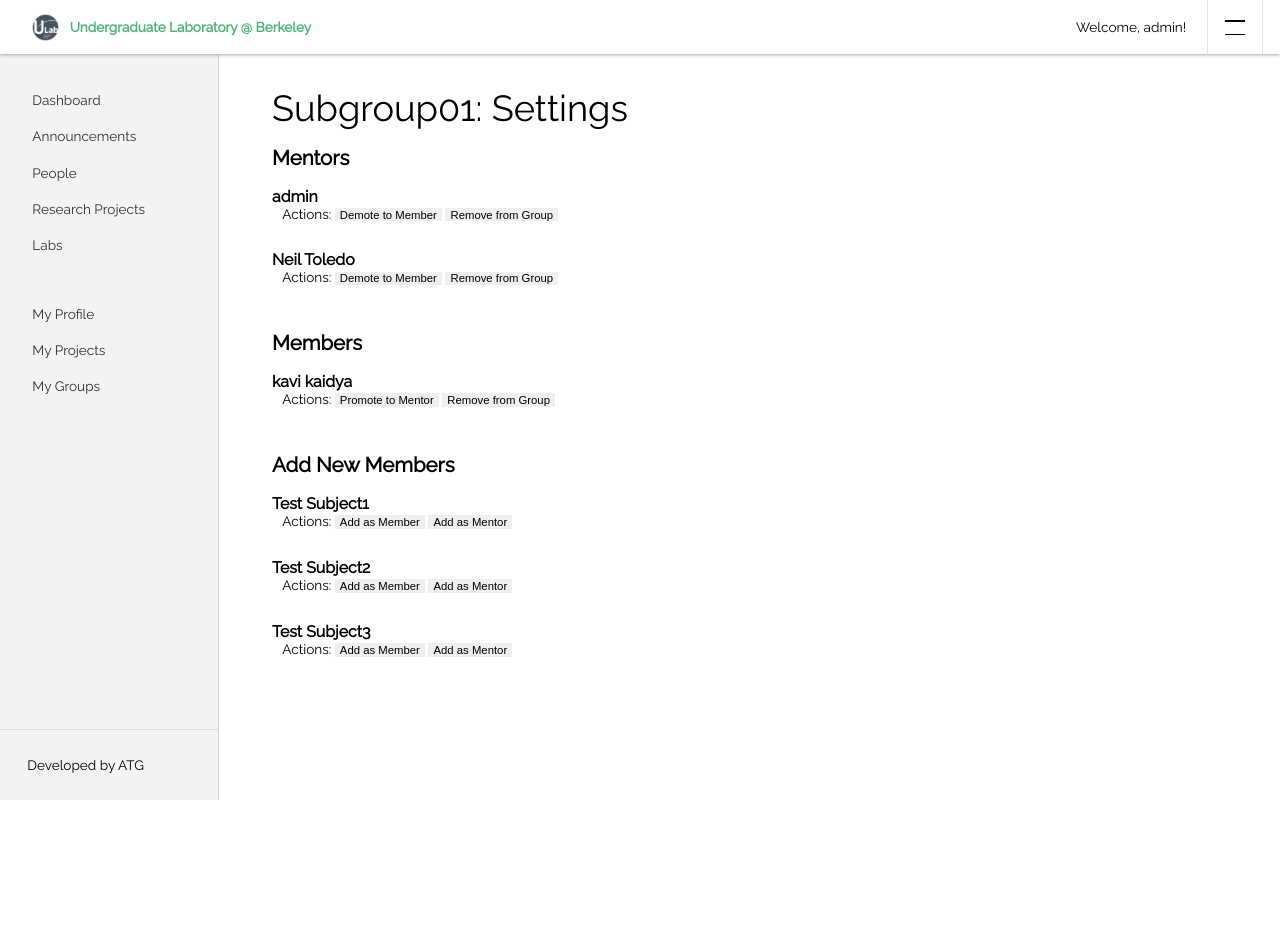
After one commit to undergrad-lab-at-berkeley/member-dashboard, a Django app: page /dashboard/groups/1/settings in a window 1280 px wide; the page is wider, and only the part inside the window is pictured. The commit adds this page. Shown: the top 926 px of that part. Run offline with Django 3.2, Linux system fonts and the light colour scheme; a user stored in the database is signed in; data comes from the database, SQL or seed files in the repository; both versions use the stored data as it was after the commit.

Commit message:
added group user management

```diff
--- a/ulabDashboard/dashboard/templates/dashboard/projects_directory.html
+++ b/ulabDashboard/dashboard/templates/dashboard/projects_directory.html
@@ -6,7 +6,8 @@
 	    <h1 class='content-title'> Research Projects </h1>
 	    <form class='content-search-form' action="{% url 'projects' %}" method="GET">
     		<input class='content-search' type="text" placeholder="Search.." name="search">
-	    </form>	</div>
+	    </form>
+  </div>
   {% for project in projects %}
       <div class='announcment-entry'>
         <a href="{% url 'project' proj_id=project.id %}"> <span class='msg-title'>
--- a/ulabDashboard/dashboard/templates/dashboard/subgroup.html
+++ b/ulabDashboard/dashboard/templates/dashboard/subgroup.html
@@ -5,6 +5,11 @@
 
     <h1 class='content-title'> {{ group.name }}</h1>
     <p class='msg-description medium-text'>Lab: {{ group.lab.name }}</p>
+    {% if user_is_mentor  %}
+      <p class='msg-description medium-text'>
+        <a href="{% url 'group_settings' group_id=group.id %}" class='edit-link'>
+          Subgroup Settings</a>
+    {% endif %}
     <p class='msg-description medium-text'>Description:</p>
     <div class='msg-description medium-text about-container'>{{ group.description | linebreaks }}</div>
 
--- /dev/null
+++ b/ulabDashboard/dashboard/templates/dashboard/subgroup_settings.html
@@ -0,0 +1,52 @@
+{% extends 'dashboard/layout.html' %}
+{% load static %}
+
+{% block content %}
+    <h1 class='content-title'> {{ group.name }}: Settings</h1>
+
+	<h2> Mentors </h2>
+	{% for person in group.mentors.all %}
+      	<div class='announcment-entry'>
+			<a href="{% url 'profile' username=person.user.username %}" class='msg-title'> {{ person.full_name }} </a>
+			<div class='options-row'>
+				<form action="{{ request.path }}" method="post" class="">
+			        {% csrf_token %}
+					<span style="padding-left: 12px;"> Actions: </span>
+					<button name="moveToMembers" value="{{ person.id }}">Demote to Member</button>
+					<button name="removeFromGroup" value="{{ person.id }}">Remove from Group</button>
+				</form>
+			</div>
+		</div>
+    {% endfor %}
+
+	<h2> Members </h2>
+		{% for person in group.members.all %}
+      	<div class='announcment-entry'>
+			<a href="{% url 'profile' username=person.user.username %}" class='msg-title'> {{ person.full_name }} </a>
+			<div class='options-row'>
+				<form action="{{ request.path }}" method="post" class="">
+			        {% csrf_token %}
+					<span style="padding-left: 12px;"> Actions: </span>
+					<button name="moveToMentors" value="{{ person.id }}">Promote to Mentor</button>
+					<button name="removeFromGroup" value="{{ person.id }}">Remove from Group</button>
+				</form>
+			</div>
+		</div>
+    {% endfor %}
+
+	<h2> Add New Members </h2>
+	{% for person in people %}
+      	<div class='announcment-entry'>
+			<a href="{% url 'profile' username=person.user.username %}" class='msg-title'> {{ person.full_name }} </a>
+			<div class='options-row'>
+				<form action="{{ request.path }}" method="post" class="">
+			        {% csrf_token %}
+					<span style="padding-left: 12px;"> Actions: </span>
+					<button name="moveToMembers" value="{{ person.id }}">Add as Member</button>
+					<button name="moveToMentors" value="{{ person.id }}">Add as Mentor</button>
+				</form>
+			</div>
+		</div>
+    {% endfor %}
+
+{% endblock %}
--- a/ulabDashboard/dashboard/urls.py
+++ b/ulabDashboard/dashboard/urls.py
@@ -16,6 +16,7 @@ urlpatterns = [
     path('projects/my_projects', views.user_projects, name='user_projects'),
     path('people/<slug:username>/edit', views.edit_profile, name='edit_profile'),
     path('groups/<int:group_id>/', views.group_page, name='group'),
+    path('groups/<int:group_id>/settings', views.group_settings, name='group_settings'),
     path('groups/', views.user_groups, name='user_groups'),
 ]
 
--- a/ulabDashboard/dashboard/views.py
+++ b/ulabDashboard/dashboard/views.py
@@ -209,11 +209,59 @@ def edit_announcement(request, announcement_id):
 @check_login
 def group_page(request, group_id):
     group = get_object_or_404(Subgroup, pk=group_id)
+    user_is_mentor = False
+    if not request.user.is_anonymous and request.user.member in group.mentors.all():
+      user_is_mentor = True
     context = {
       'group': group,
+      'user_is_mentor': user_is_mentor,
       'form': AuthenticationForm()
     }
     return render(request, 'dashboard/subgroup.html', context)
+
+@check_login
+def group_settings(request, group_id):
+    group = get_object_or_404(Subgroup, pk=group_id)
+    if request.user.is_anonymous or request.user.member not in group.mentors.all():
+      return HttpResponseRedirect(reverse('all_announcements'))
+
+    if request.method == 'POST':
+      if request.POST.get("moveToMembers"):
+        member = get_object_or_404(Member, pk=request.POST.get("moveToMembers"))
+        if member not in group.members.all():
+          group.members.add(member)
+        if member in group.mentors.all():
+          group.mentors.remove(member)
+      elif request.POST.get("moveToMentors"):
+        member = get_object_or_404(Member, pk=request.POST.get("moveToMentors"))
+        if member not in group.mentors.all():
+          group.mentors.add(member)
+        if member in group.members.all():
+          group.members.remove(member)
+      elif request.POST.get("removeFromGroup"):
+        member = get_object_or_404(Member, pk=request.POST.get("removeFromGroup"))
+        if member in group.mentors.all():
+          group.mentors.remove(member)
+        if member in group.members.all():
+          group.members.remove(member)
+      return HttpResponseRedirect(reverse('group_settings', kwargs={'group_id': group_id}))
+
+      # userForm = EditUserForm(request.POST, instance=auth_user, prefix="userForm")
+      # memberForm = EditMemberForm(request.POST, instance=profile, prefix="memberForm")
+      # if userForm.is_valid() and memberForm.is_valid():
+      #   auth_user.save()
+      #   profile.save()
+      #   return HttpResponseRedirect(reverse('profile', kwargs={
+      #     'username': auth_user.username
+      #   }))
+
+    people = [x for x in Member.objects.all() if x not in group.mentors.all() and x not in group.members.all()]
+    context = {
+      'group': group,
+      'people': people,
+      'form': AuthenticationForm()
+    }
+    return render(request, 'dashboard/subgroup_settings.html', context)
 
 def user_groups(request):
     auth_user = request.user
```
Also changed, not shown: ulabDashboard/db.sqlite3. Lines whose indentation alone changed are shown as unchanged.
